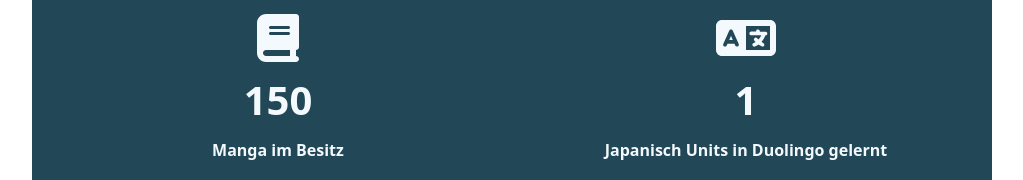
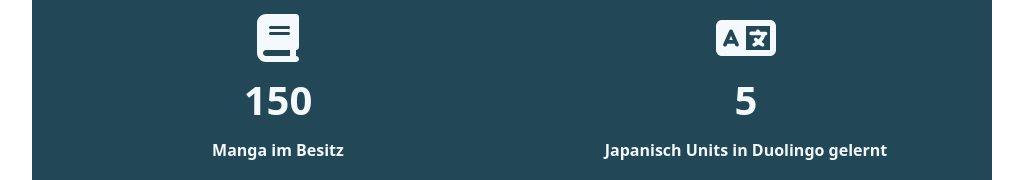
Before and after one commit to DeJoon/Portfolio, a Vue app: page / in a window 1280 px wide. Shown: the part 4186-4366 px from the top of the page, without its empty margins (128-1151 px from the left). Built offline with nearby package versions, Linux system fonts and the light colour scheme.

Commit message:
Refactored all texts to make them grammatically more accurate.

```diff
--- a/src/views/FunFactsView.vue
+++ b/src/views/FunFactsView.vue
@@ -6,7 +6,7 @@
   {icon: ['fas', 'cat'], amount: 1000, text: 'Katzen Videos geschaut'},
   {icon: ['far', 'eye'], amount: 220, text: 'Anime abgeschlossen'},
   {icon: ['fas', 'book'], amount: 150, text: 'Manga im Besitz'},
-  {icon: ['fas', 'language'], amount: 1, text: 'Japanisch Units in Duolingo gelernt'},
+  {icon: ['fas', 'language'], amount: 5, text: 'Japanisch Units in Duolingo gelernt'},
 ])
 </script>
 
```
